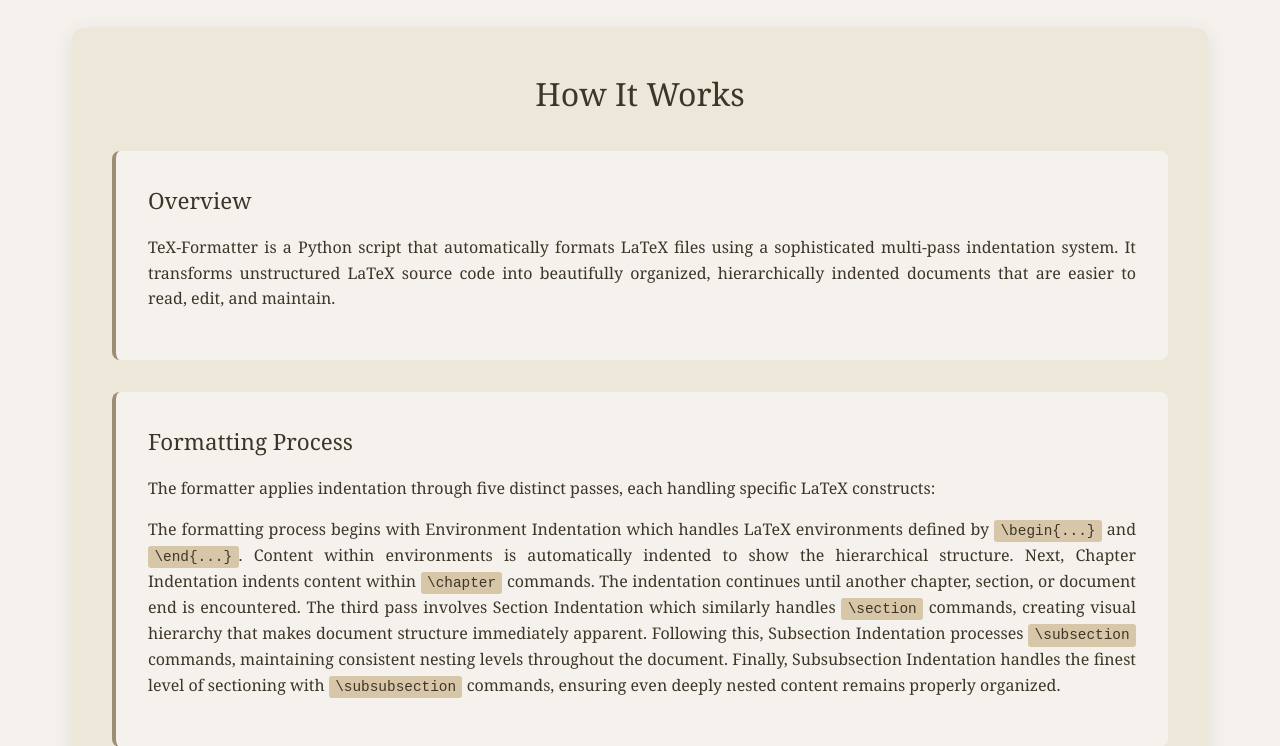
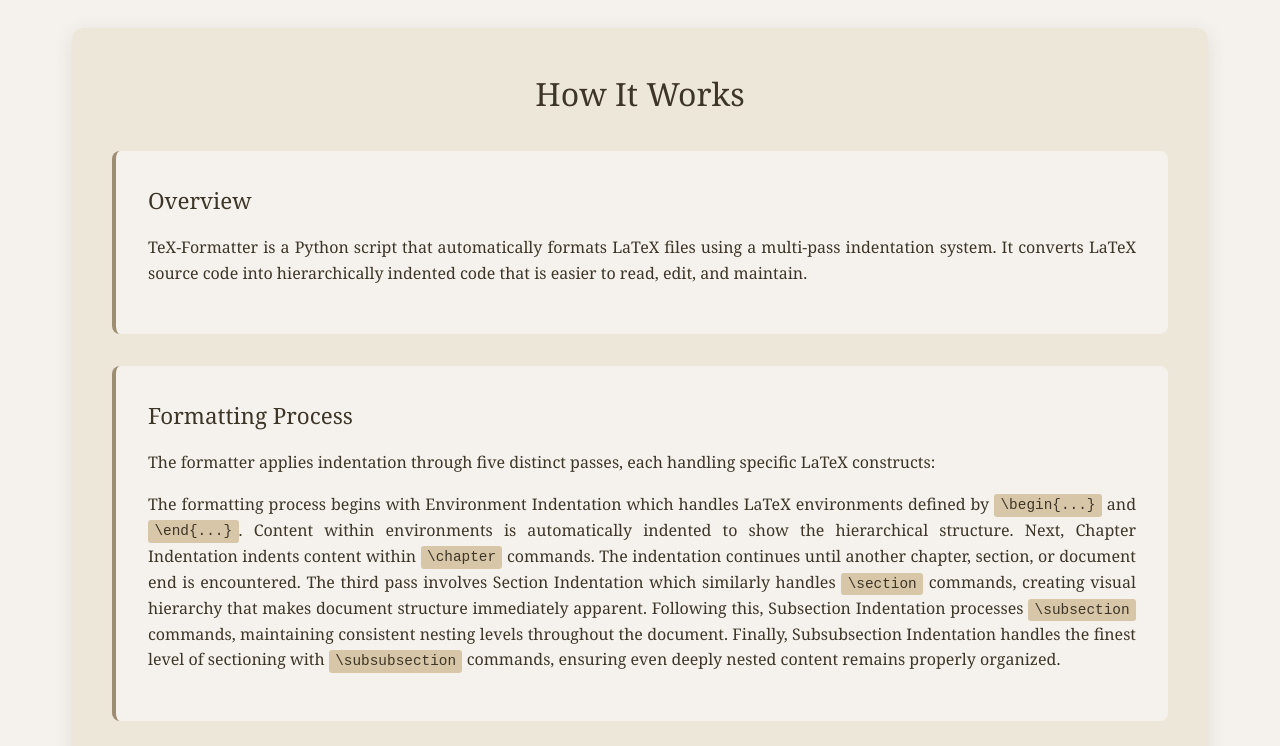
Before and after one commit to dhodgson615/TeX-Formatter, a Flask app: page / in a window 1280 px wide. Shown: the part 875-1621 px from the top of the page. Run offline with Flask 3, Linux system fonts and the light colour scheme.

Commit message:
Updated text

```diff
--- a/templates/index.html
+++ b/templates/index.html
@@ -73,7 +73,7 @@
             <div class="details-content">
                 <div class="overview">
                     <h3>Overview</h3>
-                    <p>TeX-Formatter is a Python script that automatically formats LaTeX files using a sophisticated multi-pass indentation system. It transforms unstructured LaTeX source code into beautifully organized, hierarchically indented documents that are easier to read, edit, and maintain.</p>
+                    <p>TeX-Formatter is a Python script that automatically formats LaTeX files using a multi-pass indentation system. It converts LaTeX source code into hierarchically indented code that is easier to read, edit, and maintain.</p>
                 </div>
 
                 <div class="formatting-steps">
```
